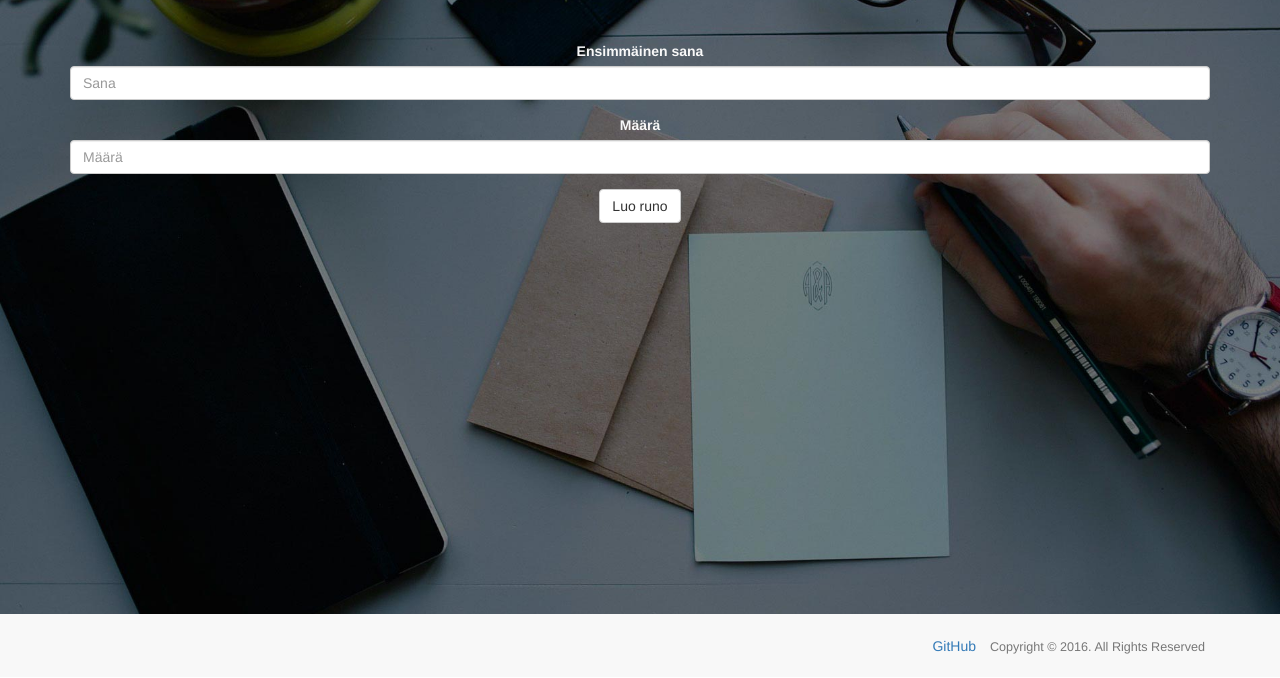
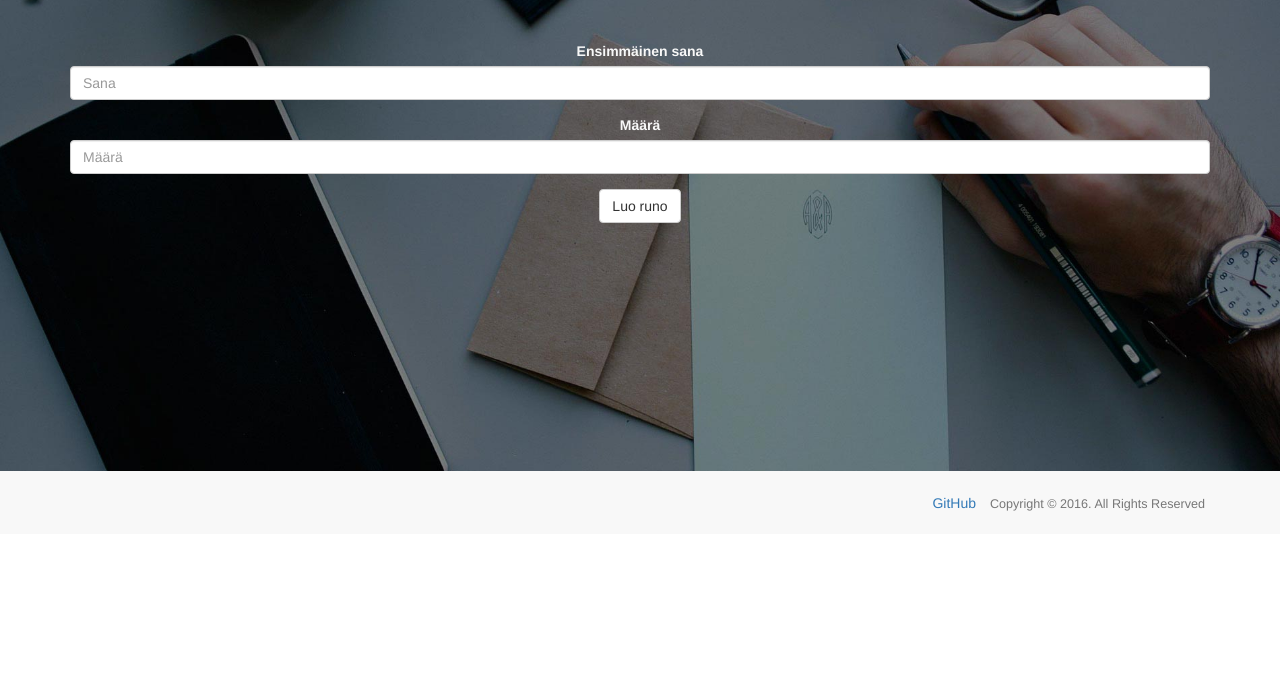
Before and after one commit to rovaniemi/Runous, a plain HTML site: page index.html in a window 1280 px wide. Shown: the part 122-800 px from the top of the page. Drawn offline with Linux system fonts and the light colour scheme.

Commit message:
stylizzz

```diff
--- a/css/grid.css
+++ b/css/grid.css
@@ -17,7 +17,6 @@ h3 {
     color: #f8f8f8;
     background: url(../img/intro-bg.jpg) no-repeat center center;
     background-size: cover;
-    height: 92vh;
 }
 .intro-message {
     position: relative;
```
